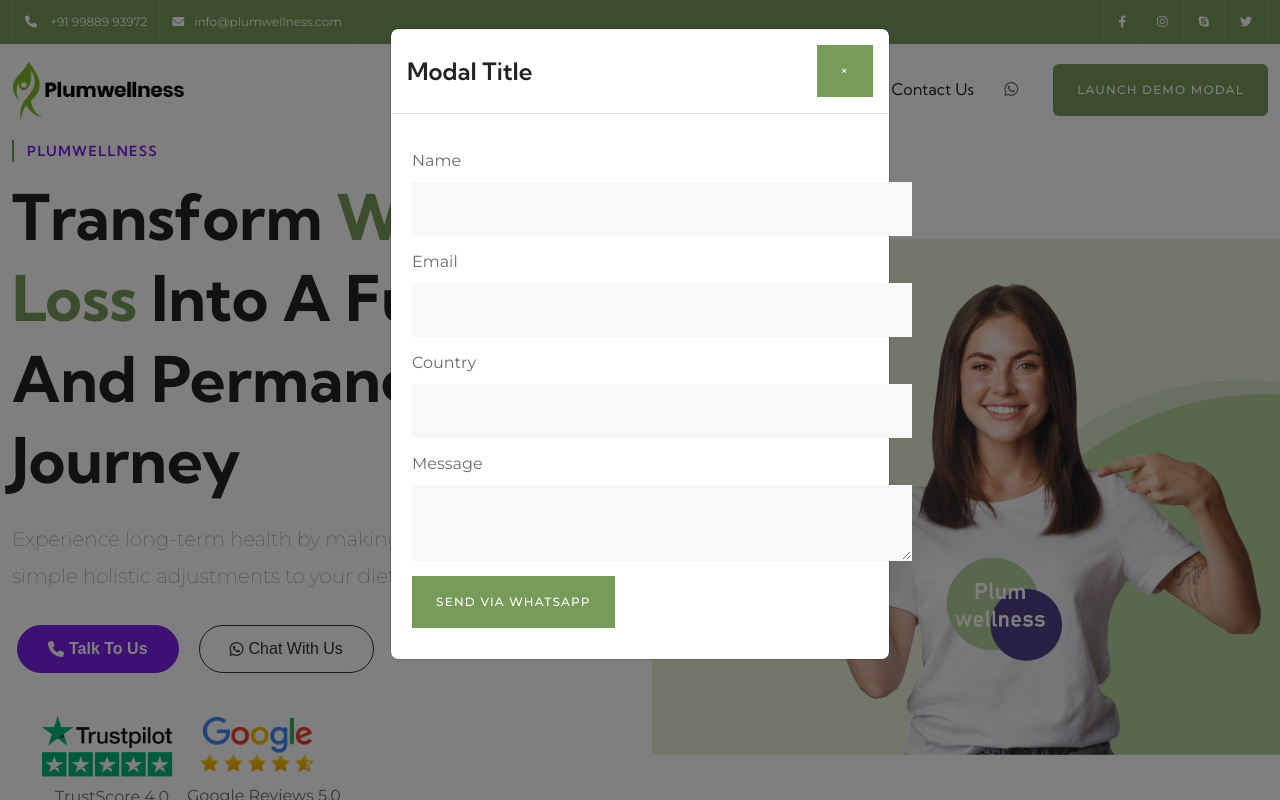
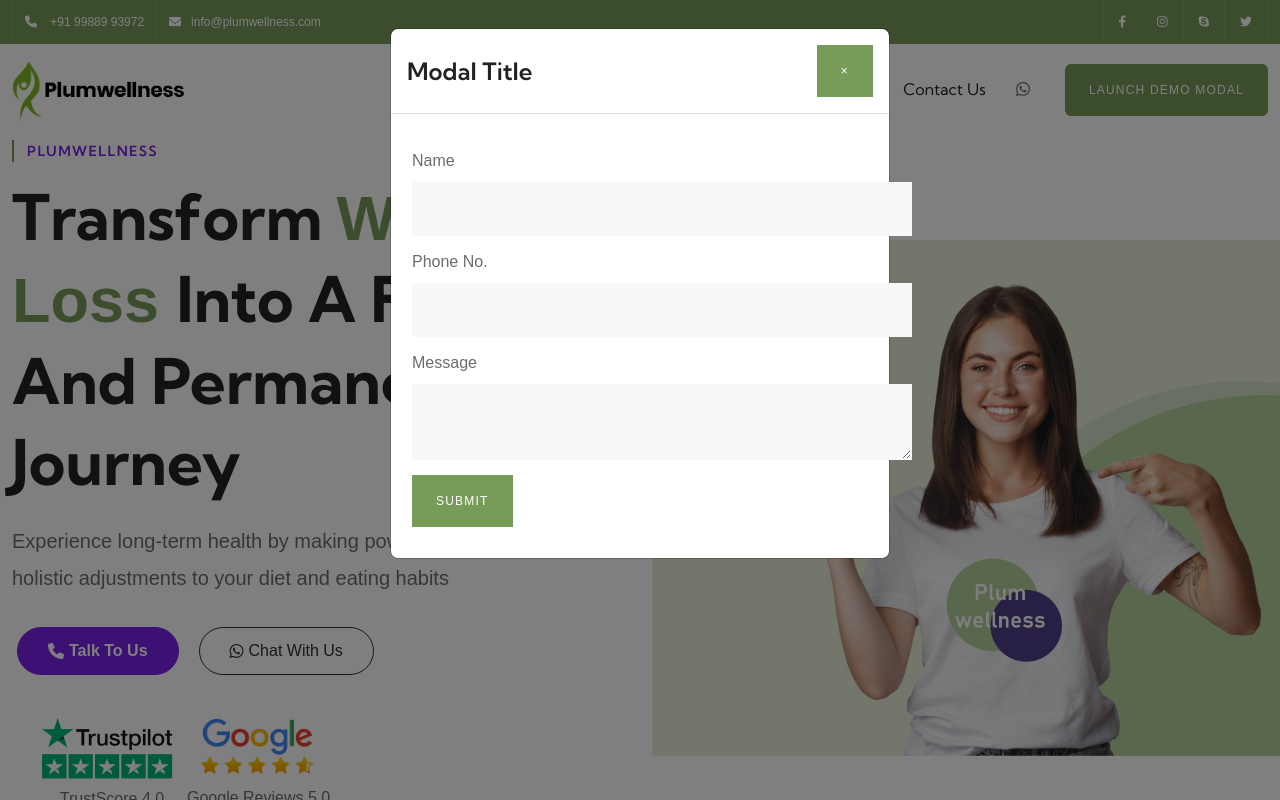
Before and after one commit to bhupindersinghsaggu/plumwellness.in, a PHP site: page / in a window 1280 px wide, after a click that opens the changed part. Run offline with PHP 8.4, Linux system fonts and the light colour scheme; some libraries are stand-ins or nearby versions.

Commit message:
xdsfdsfds

```diff
--- a/web/footer.php
+++ b/web/footer.php
@@ -135,26 +135,7 @@ $('#myModal').on('shown.bs.modal', function() {
     integrity="sha384-JZR6Spejh4U02d8jOt6vLEHfe/JQGiRRSQQxSfFWpi1MquVdAyjUar5+76PVCmYl" crossorigin="anonymous">
 </script>
 
-<script>
-function sendwhatsapp() {
-    var phonenumber = "+919877800150";
 
-    var name = document.querySelector(".name").value;
-    var email = document.querySelector(".email").value;
-    var country = document.querySelector(".country").value;
-    var message = document.querySelector(".message").value;
-
-    var url = "https://wa.me/" + phonenumber + "?text=" +
-        "*Name :* " + name + "%0a" +
-        "*Email :* " + email + "%0a" +
-        "*Country:* " + country + "%0a" +
-        "*Message :* " + message +
-        "%0a%0a" +
-        "This is an example of send HTML form data to WhatsApp";
-
-    window.open(url, '_blank').focus();
-}
-</script>
 
 </body>
 
--- a/web/header.php
+++ b/web/header.php
@@ -146,7 +146,82 @@
     </header>
     <!-- <header-end> -->
 
+    <style>
+    * {
+        font-family: Arial, sans-serif;
+    }
 
+    form {
+        margin: 15px 5px;
+        width: 500px;
+        font-size: 16px;
+    }
+
+    form h1 {
+        text-align: center;
+    }
+
+    form label {
+        display: block;
+        margin-bottom: 5px;
+    }
+
+    form input,
+    form textarea {
+        width: 100%;
+        padding: 5px;
+        margin-bottom: 10px;
+        box-sizing: border-box;
+        resize: vertical;
+    }
+
+    form button {
+        background: #4CAF50;
+        color: white;
+        padding: 10px 15px;
+        margin-top: 5px;
+        border: none;
+        cursor: pointer;
+    }
+
+    form button:hover {
+        background: green;
+    }
+    </style>
+
+    <body>
+        <!-- <form>
+            <h1>Send Data To WhatsApp</h1>
+            <label for="">Name</label>
+            <input type="text" class="name">
+
+
+            <label for="">Phone No.</label>
+            <input type="text" class="phone">
+
+            <label for="">Message</label>
+            <textarea class="message"></textarea>
+            <button type="button" onclick="sendwhatsapp();">Send Via WhatsApp</button>
+        </form> -->
+
+        <script>
+        function sendwhatsapp() {
+            var phonenumber = "+6285101556689";
+
+            var name = document.querySelector(".name").value;
+            var phone = document.querySelector(".phone").value;
+            var message = document.querySelector(".message").value;
+
+            var url = "https://wa.me/" + phonenumber + "?text=" +
+                "*Name :* " + name + "%0a" +
+                "*Phone:* " + phone + "%0a" +
+                "*Message :* " + message +
+                "%0a%0a" +
+                "This is an example of send HTML form data to WhatsApp";
+
+            window.open(url, '_blank').focus();
+        }
+        </script>
         <!-- Button trigger modal -->
         <!-- Modal -->
         <div class="modal fade" id="exampleModal" tabindex="-1" role="dialog" aria-labelledby="exampleModalLabel"
@@ -162,28 +237,18 @@
                     <div class="modal-body">
                         <div class="col-xl-12 col-lg-6 mt-4 mt-xl-0">
                             <div class="appoinment-box">
-                            <form class="pq-applyform">
+                                <form>
                                     <label for="">Name</label>
-                                <input type="text" class="name" class="form-control pq-bg-white paitent-name-field">
-
-                                <label for="">Email</label>
-                                <input type="text" class="email" class="form-control pq-bg-white phone-number-field">
-
-                                <label for="">Country</label>
-                                <input type="text" class="country" class="form-control pq-bg-white phone-number-field">
-
+                                    <input type="text" class="name">
+                                    <label for="">Phone No.</label>
+                                    <input type="text" class="phone">
                                     <label for="">Message</label>
-                                <textarea class="message class=" form-control pq-bg-white
-                                    phone-number-field""></textarea>
-                                <button type="button" onclick="sendwhatsapp();">Send Via WhatsApp</button>
+                                    <textarea class="message"></textarea>
+                                    <button type="button" onclick="sendwhatsapp();">Submit</button>
                                 </form>
                             </div>
                         </div>
                     </div>
-                <!-- <div class="modal-footer">
-                    <button type="button" class="btn btn-secondary" data-dismiss="modal">Close</button>
-                    <button type="button" class="btn btn-primary">Save changes</button>
-                </div> -->
                 </div>
             </div>
         </div>
```
Also changed, not shown: contact.php (deleted, +0 -145 lines). Lines whose indentation alone changed are shown as unchanged.
